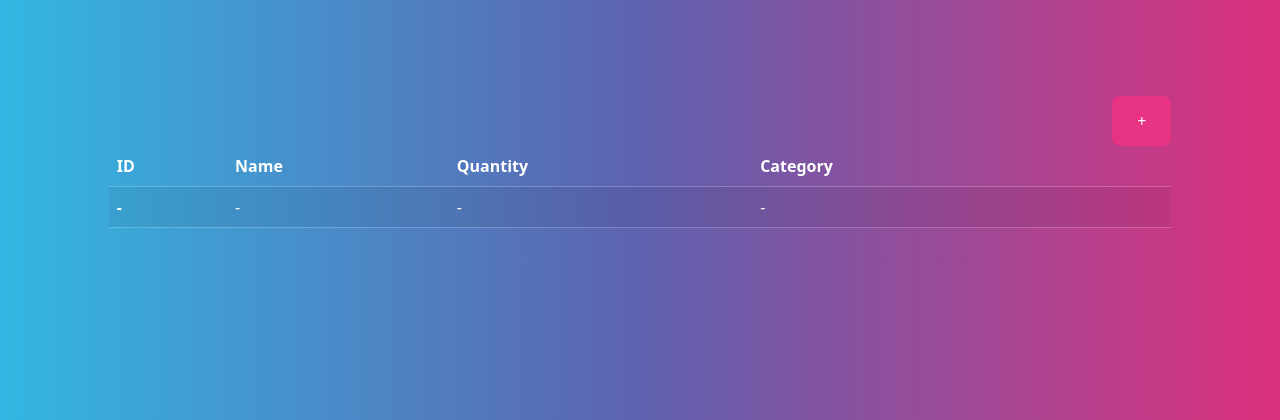
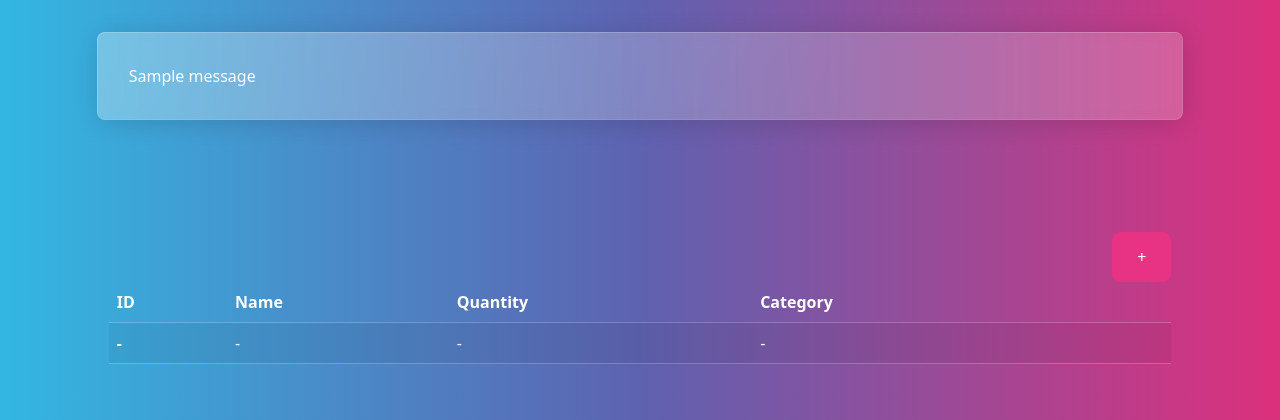
Before and after one commit to connorGA/inventory_management, a Django app: page /dashboard/ in a window 1280 px wide. Shown: the part 72-492 px from the top of the page. Run offline with Django 4.2, Linux system fonts and the light colour scheme; a user stored in the database is signed in; data comes from the database, SQL or seed files in the repository; both versions use the stored data as it was after the commit; one stand-in notice (Sample message) is shown.

Commit message:
added low quantity alerts

```diff
--- a/inventory_management/inventory/templates/inventory/dashboard.html
+++ b/inventory_management/inventory/templates/inventory/dashboard.html
@@ -1,6 +1,18 @@
 {% extends 'inventory/base.html' %}
 
 {% block content %}
+    {% if messages %}
+        <div class="row mt-3">
+            {% for message in messages %}
+                {% if message.tags == 'error' %}
+                    <div class="col-md-10 col-12 mx-auto alert aler-danger">{{ message }}</div>
+                {% else %}
+                <div class="col-md-10 col-12 mx-auto alert aler-success">{{ message }}</div>
+                {% endif %}
+            {% endfor %}
+
+        </div>
+    {% endif %}
     <div class="row">
         <div class="col-md-10 col-12 mx-auto mt-5">
             <div class="d-flex justify-content-end">
@@ -33,7 +45,11 @@
                     <tr>
                         <th scope="row">{{ item.id }}</th>
                         <td>{{ item.name }}</td>
-                        <td>{{ item.quantity }}</td>
+                        {% if item.id in low_inventory_ids %}
+                        <td class="text-danger">{{ item.quantity }}</td>
+                        {% else %}
+                        <td class="text-success">{{ item.quantity }}</td>
+                        {% endif %}
                         <td>{{ item.category.name }}</td>
                         <td><a href="{% url 'edit-item' item.id %}" class="btn btn-outline-secondary">Edit</a></td>
                         <td><a href="{% url 'delete-item' item.id %}" class="btn btn-secondary">Delete</a></td>
--- a/inventory_management/inventory/views.py
+++ b/inventory_management/inventory/views.py
@@ -6,6 +6,8 @@
 from django.contrib.auth.mixins import LoginRequiredMixin
 from .forms import UserRegisterForm, InventoryItemForm
 from .models import InventoryItem, Category
+from inventory_management.settings import LOW_QUANTITY
+from django.contrib import messages
 
 class Index(TemplateView):
     template_name = 'inventory/index.html'
@@ -14,7 +16,23 @@
     def get(self, request):
         items = InventoryItem.objects.filter(user=self.request.user.id).order_by('id')
 
-        return render(request, 'inventory/dashboard.html', {'items': items})
+        low_inventory = InventoryItem.objects.filter(
+            user=self.request.user.id,
+            quantity__lte=LOW_QUANTITY
+        )
+
+        if low_inventory.count() > 0:
+            if low_inventory.count() >1:
+                messages.error(request, f'{low_inventory.count()} items have low inventory')
+            else:
+                messages.error(request, f'{low_inventory.count()} item has low inventory')
+
+        low_inventory_ids = InventoryItem.objects.filter(
+            user=self.request.user.id,
+            quantity__lte=LOW_QUANTITY
+        ).values_list('id', flat=True)
+
+        return render(request, 'inventory/dashboard.html', {'items': items, 'low_inventory_ids': low_inventory_ids})
 
 class SignUpView(View):
     def get(self, request):
--- a/inventory_management/inventory_management/settings.py
+++ b/inventory_management/inventory_management/settings.py
@@ -132,3 +132,5 @@
 
 LOGIN_REDIRECT_URL = '/dashboard'
 LOGIN_URL = 'login'
+
+LOW_QUANTITY = 3
```
Also changed, not shown: inventory_management/db.sqlite3.
